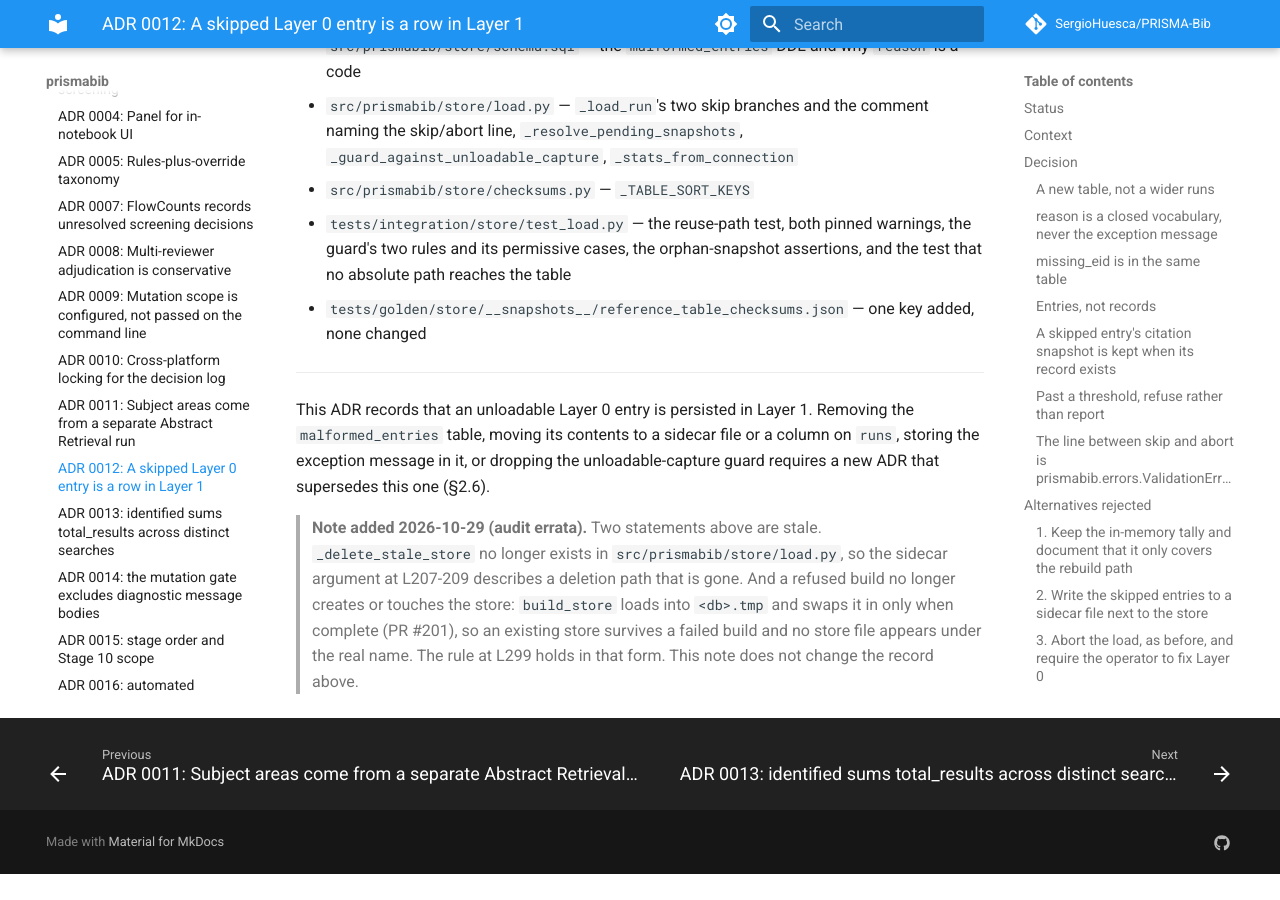
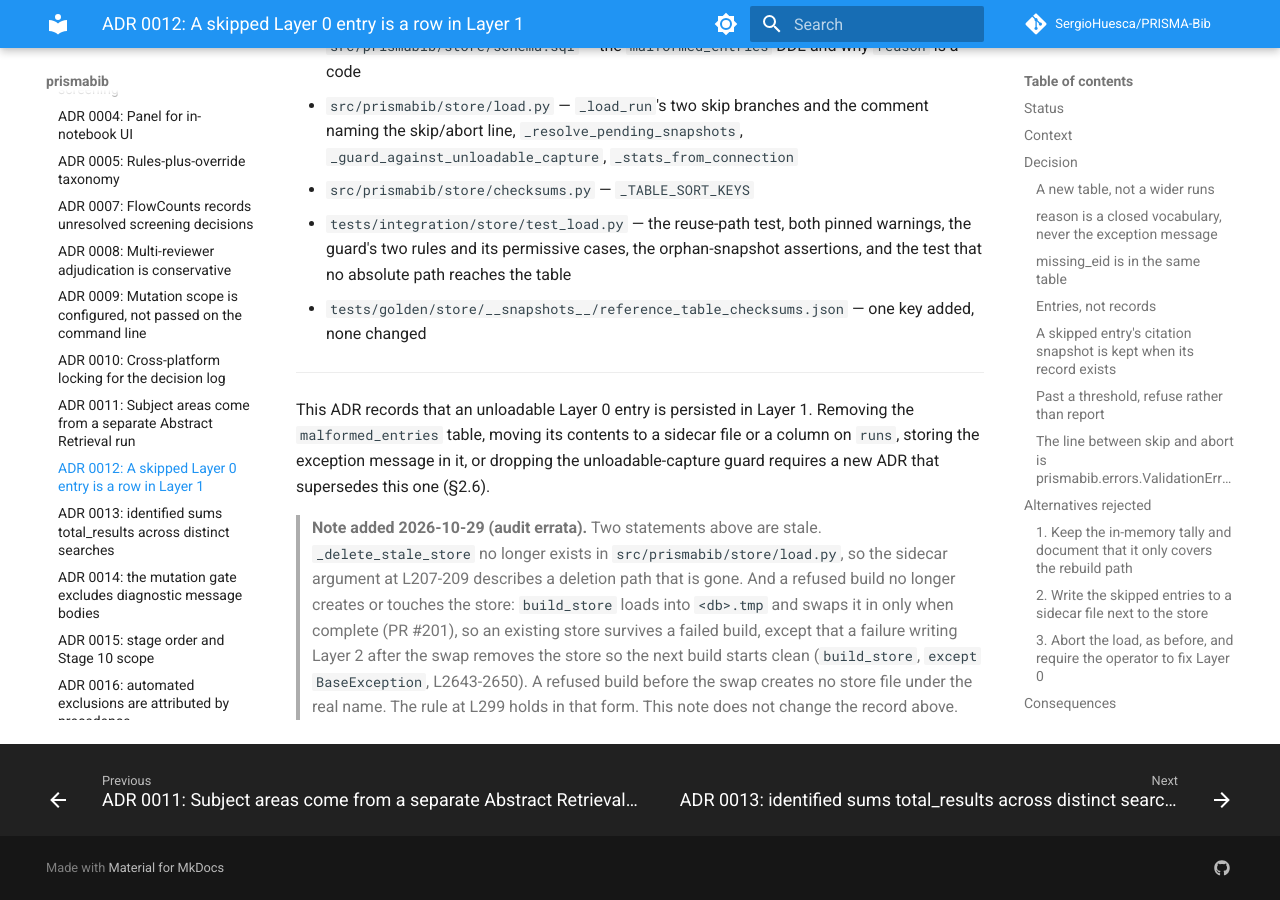
Before and after one commit to SergioHuesca/PRISMA-Bib, an MkDocs documentation site: the page built from docs/architecture/adr/0012-persisting-skipped-layer0-entries.md, in a window 1280 px wide and 900 px high, scrolled down 7780 px. Built offline with MkDocs 1.6.1 and Material for MkDocs 9.7.7, drawn with Linux system fonts in a browser that asks for light colours; comment, search, counter and statistics services are not loaded; before the commit the page ends 8654 px from its top, so only the background shows below that.

Commit message:
docs(adr): note the Layer 2 failure exception to the atomic rebuild
Co-Authored-By: Claude Sonnet 5.5 <noreply@anthropic.com>
Claude-Session: https://claude.ai/code/session_01QjNadz7h2UAZ2C2xhuaY8z

```diff
--- a/docs/architecture/adr/0012-persisting-skipped-layer0-entries.md
+++ b/docs/architecture/adr/0012-persisting-skipped-layer0-entries.md
@@ -331,4 +331,4 @@ This ADR records that an unloadable Layer 0 entry is persisted in Layer 1. Remov
 storing the exception message in it, or dropping the unloadable-capture guard requires a new
 ADR that supersedes this one (§2.6).
 
-> **Note added 2026-10-29 (audit errata).** Two statements above are stale. `_delete_stale_store` no longer exists in `src/prismabib/store/load.py`, so the sidecar argument at L207-209 describes a deletion path that is gone. And a refused build no longer creates or touches the store: `build_store` loads into `<db>.tmp` and swaps it in only when complete (PR #201), so an existing store survives a failed build and no store file appears under the real name. The rule at L299 holds in that form. This note does not change the record above.
+> **Note added 2026-10-29 (audit errata).** Two statements above are stale. `_delete_stale_store` no longer exists in `src/prismabib/store/load.py`, so the sidecar argument at L207-209 describes a deletion path that is gone. And a refused build no longer creates or touches the store: `build_store` loads into `<db>.tmp` and swaps it in only when complete (PR #201), so an existing store survives a failed build, except that a failure writing Layer 2 after the swap removes the store so the next build starts clean (`build_store`, `except BaseException`, L2643-2650). A refused build before the swap creates no store file under the real name. The rule at L299 holds in that form. This note does not change the record above.
```
Also changed, not shown: docs/architecture/adr/0010-cross-platform-decision-log-locking.md (+1 -1 lines).
